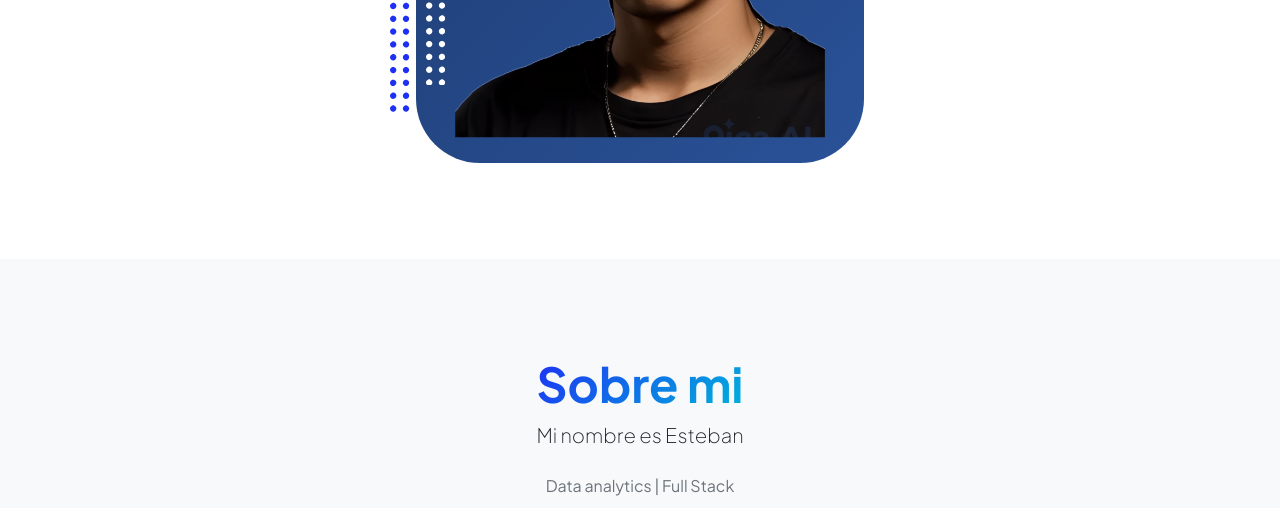
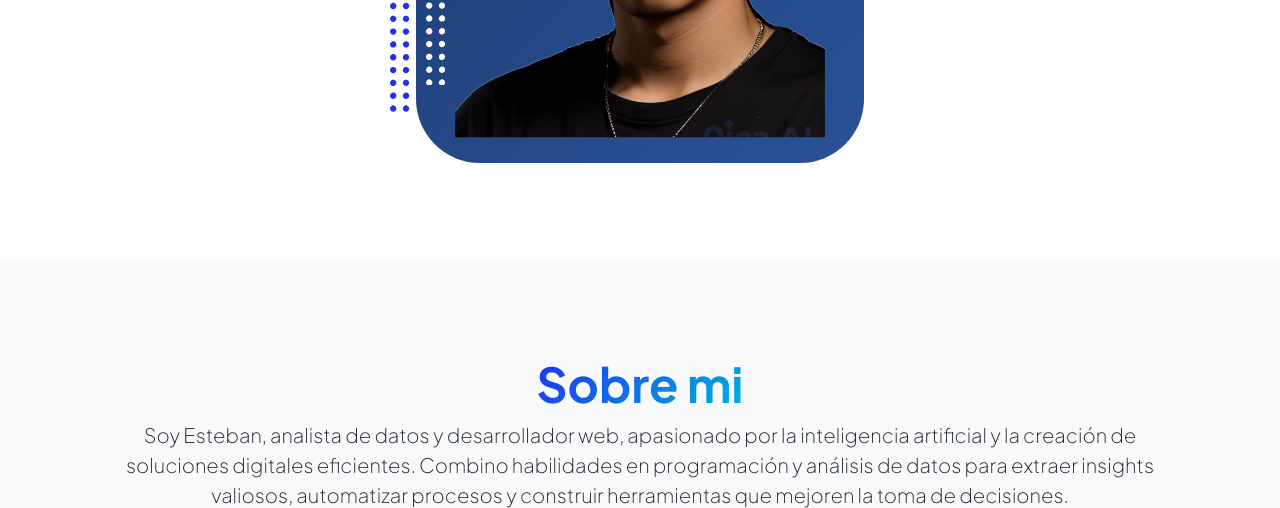
Before and after one commit to EluisEscar/EluisEscar.github.io, a plain HTML site: page index.html in a window 1280 px wide. Shown: the part 883-1391 px from the top of the page. Drawn offline with nearby package versions, Linux system fonts and the light colour scheme.

Commit message:
sm actualizado

```diff
--- a/index.html
+++ b/index.html
@@ -41,7 +41,7 @@
                         <div class="col-xxl-5">
                             <!-- Header text content-->
                             <div class="text-center text-xxl-start">
-                                <div class="badge bg-gradient-primary-to-secondary text-white mb-4"><div class="text-uppercase">Design &middot; Development</div></div>
+                                <div class="badge bg-gradient-primary-to-secondary text-white mb-4"><div class="text-uppercase">Diseño &middot; Desarrollo</div></div>
                                 <div class="fs-3 fw-light text-muted">Automatiza, Optimiza, Evoluciona</div>
                                 <h1 class="display-3 fw-bolder mb-5"><span class="text-gradient d-inline">Código limpio, Soluciones sólidas</span></h1>
                                 <div class="d-grid gap-3 d-sm-flex justify-content-sm-center justify-content-xxl-start mb-3">
@@ -182,8 +182,8 @@
                         <div class="col-xxl-8">
                             <div class="text-center my-5">
                                 <h2 class="display-5 fw-bolder"><span class="text-gradient d-inline">Sobre mi</span></h2>
-                                <p class="lead fw-light mb-4">Mi nombre es Esteban</p>
-                                <p class="text-muted">Data analytics | Full Stack</p>
+                                <p class="lead fw-light mb-4">Soy Esteban, analista de datos y desarrollador web, apasionado por la inteligencia artificial y la creación de soluciones digitales eficientes. Combino habilidades en programación y análisis de datos para extraer insights valiosos, automatizar procesos y construir herramientas que mejoren la toma de decisiones.</p>
+                                <p class="text-muted">Data analytics | Full Stack | AI enthusiast</p>
                                 <div class="d-flex justify-content-center fs-2 gap-4">
                                     <!--<a class="text-gradient" href="#!"><i class="bi bi-twitter"></i></a>-->
                                     <a class="text-gradient" href="https://www.linkedin.com/in/estebanescarcena"><i class="bi bi-linkedin"></i></a>
```
